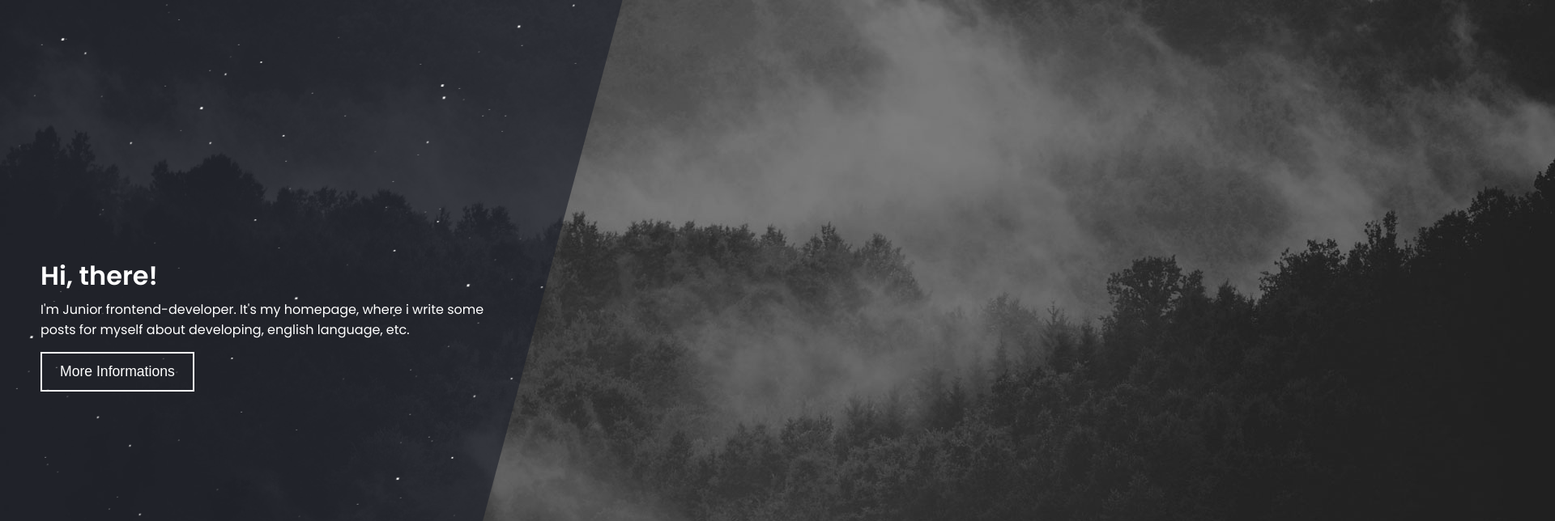
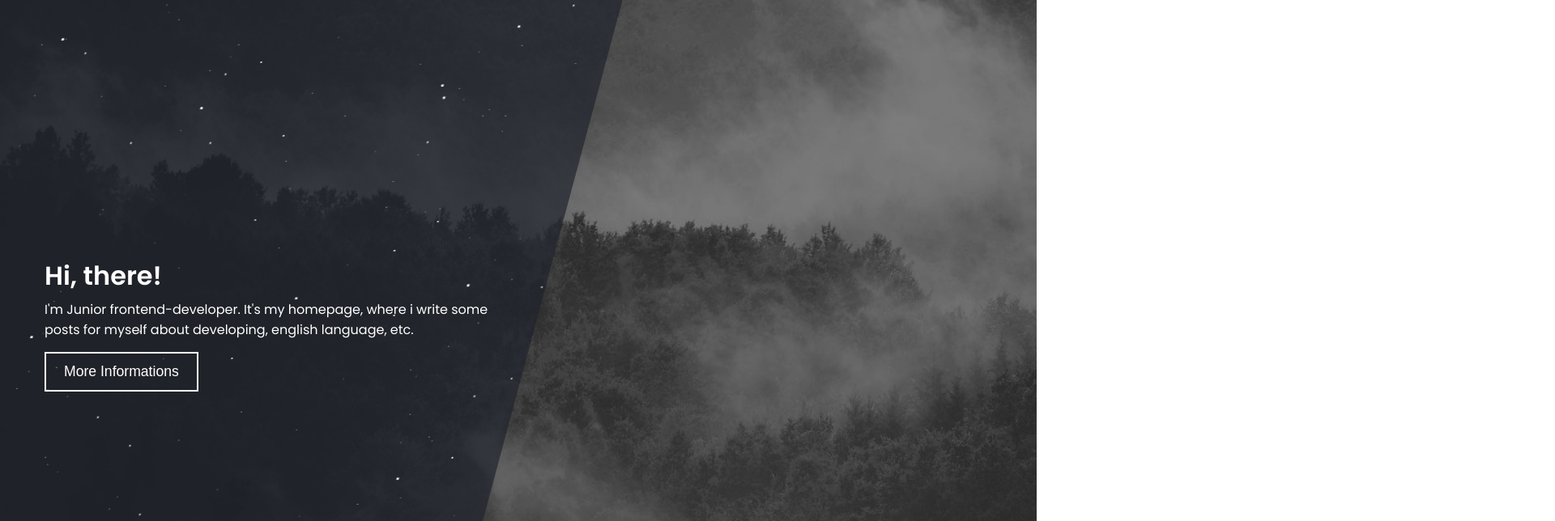
Before and after one commit to savayer/savayer.space, a Vue app: page / in a window 1280 px wide. Shown: the top 644 px of the page at 81% size, 1920 px wide, since content can reach past the window. Built offline with nearby package versions, Linux system fonts and the light colour scheme.

Commit message:
edited file structure, edited styles, transition sidebar

```diff
--- a/src/App.vue
+++ b/src/App.vue
@@ -1,7 +1,7 @@
 <template>
   <div class="wrapper">
     <div class="background-slides">
-      <img src="./assets/img/slide-1.jpg" alt="">
+      <!-- <img src="./assets/img/slide-1.jpg" alt="">   -->
     </div>
     <div class="overlay skew">
       <div class="overlay__stars"></div>
@@ -10,22 +10,28 @@
       <div class="content">
         <h1>Hi, there!</h1>
         <p>I'm Junior frontend-developer. It's my homepage, where i write some posts for myself about developing, english language, etc.</p>
-        <button class="btn btn-white">
+        <button class="btn btn-white" @click="show = !show">
           More Informations
         </button>
       </div>
 
     </section>
-    <section id="block-right">
-
-    </section>
-
+    <transition name="slide">
+      <section v-if="show" id="sidebar">
+        <span class="close"></span>
+      </section>
+    </transition>
   </div>
 </template>
 
 <script>
 export default {
   name: 'app',
+  data() {
+    return {
+      show: false
+    }
+  }
 
 }
 </script>
--- /dev/null
+++ b/src/assets/sass/_buttons.scss
@@ -0,0 +1,17 @@
+.btn {
+    font-size: 1.1em;
+    padding: 12px 22px;
+
+    &.btn-white {
+        color: #fff;
+        background: transparent;
+        border: 2px solid #fff;
+        transition: .4s;
+
+        &:hover {
+            color: rgb(27, 26, 26);
+            background: #fff;
+            border-color: #fff;
+        }
+    }
+}
--- /dev/null
+++ b/src/assets/sass/_content.scss
@@ -0,0 +1,31 @@
+#block-left {
+    width: 50%;
+    padding: 10px;
+    display: flex;
+    position: relative;
+    z-index: 100;
+
+    .content {
+        max-width: 550px;
+        margin: auto;
+        color: #fff;
+
+        h1 {
+            font-weight: 600;
+            margin: 0;
+            font-size: 2em;
+        }
+
+        p {
+            font-weight: 400;
+            margin: 5px 0 15px 0;
+        }
+    }
+}
+
+#sidebar {
+    background: #f2f3f7;
+    width: 50%;
+    height: 100vh;
+    z-index: 100;
+}
--- /dev/null
+++ b/src/assets/sass/_mobile.scss
@@ -0,0 +1,20 @@
+@media (max-width: 768px) {
+    .overlay {
+        transform: skew(0, 0);
+        left: 0;
+    }
+
+    .wrapper {
+        width: 100%;
+        overflow-x: hidden;
+        text-align: center;
+    }
+
+    #block-left {
+        width: 100%;
+    }
+    #sidebar {
+        width: 100%;
+        position: absolute;
+    }
+}
--- /dev/null
+++ b/src/assets/sass/bg.scss
@@ -0,0 +1,36 @@
+.background-slides {
+    position: absolute;
+    width: 100%;
+    z-index: 25;
+    background: url(../img/slide-1.jpg);
+    height: 100%;
+}
+
+.overlay {
+    background: rgba(32, 35, 45, 0.68);
+    transform: skew(-15deg, 0);
+    width: 100%;
+    height: 120%;
+    position: absolute;
+    left: -50%;
+    z-index: 50;
+
+    .overlay__stars {
+        position: absolute;
+        width: 100%;
+        height: 5000%;
+        animation: starAnimation 10000s infinite linear forwards;
+        background: url("../img/starz.png") 50% 0 repeat;
+        background-size: 1623px 559px;
+    }
+}
+
+@keyframes starAnimation {
+    from {
+        transform: translateY(0);
+    }
+
+    to {
+        transform: translateY(-500%);
+    }
+}
--- a/src/assets/sass/main.scss
+++ b/src/assets/sass/main.scss
@@ -7,104 +7,33 @@ body {
     box-sizing: border-box;
     font-family: 'Poppins', sans-serif;
 }
+
 body {
     overflow: hidden;
 }
+
 .wrapper {
     display: flex;
     height: 100vh;
 }
 
-#block-left,
-#block-right {
-    width: 50%;
+/*********vue transition***********/
+.slide-enter-active,
+.slide-leave-active {
+    transition: .5s;
 }
 
-.background-slides {
-    position: absolute;
-    z-index: 25;
-    overflow: hidden;
+.slide-enter,
+.slide-leave-to {
+    transform: translate(100%)
 }
+/*********************************/
 
-#block-left {
-    padding: 10px;
-    display: flex;
-    position: relative;
-    z-index: 100;
-    .content {
-        max-width: 550px;
-        margin: auto;
-        color: #fff;
-        h1 {
-            font-weight: 600;
-            margin: 0;
-            font-size: 2em;
-        }
-        p {
-            font-weight: 400;
-            margin: 5px 0 15px 0;
-        }
-    }
-}
 
-.btn {
-    font-size: 1.1em;
-    padding: 12px 22px;
-    &.btn-white {
-        color: #fff;
-        background: transparent;
-        border: 2px solid #fff;
-        transition: .4s;
-        &:hover {
-            color: rgb(27, 26, 26);
-            background: #fff;
-        }
-    }
-}
+@import "bg";
 
-.overlay {
-    background: rgba(32, 35, 45, 0.68);
-    transform: skew(-15deg, 0);
-    width: 100%;
-    height: 120%;
-    position: absolute;
-    left: -50%;
-    z-index: 50;
-    .overlay__stars {
-        position: absolute;
-        width: 100%;
-        height: 5000%;
-        animation: starAnimation 10000s infinite linear forwards;
-        background: url("../img/starz.png") 50% 0 repeat;
-        background-size: 1623px 559px;
-    }
-}
+@import "content";
 
-@keyframes starAnimation {
-    from {
-        transform: translateY(0);
-    }
+@import "buttons";
 
-    to {
-        transform: translateY(-500%);
-    }
-}
-
-@media (max-width: 768px) {
-    .overlay {
-        transform: skew(0, 0);
-        left: 0;
-    }
-    .wrapper {
-        width: 100%;
-        overflow-x: hidden;
-        flex-wrap: wrap;
-        text-align: center;
-    }
-    #block-left {
-        width: 100%;
-    }
-    #block-right {
-        display: none;
-    }
-}
+@import "mobile";
```
Also changed, not shown: src/assets/icons/close.svg (added).
